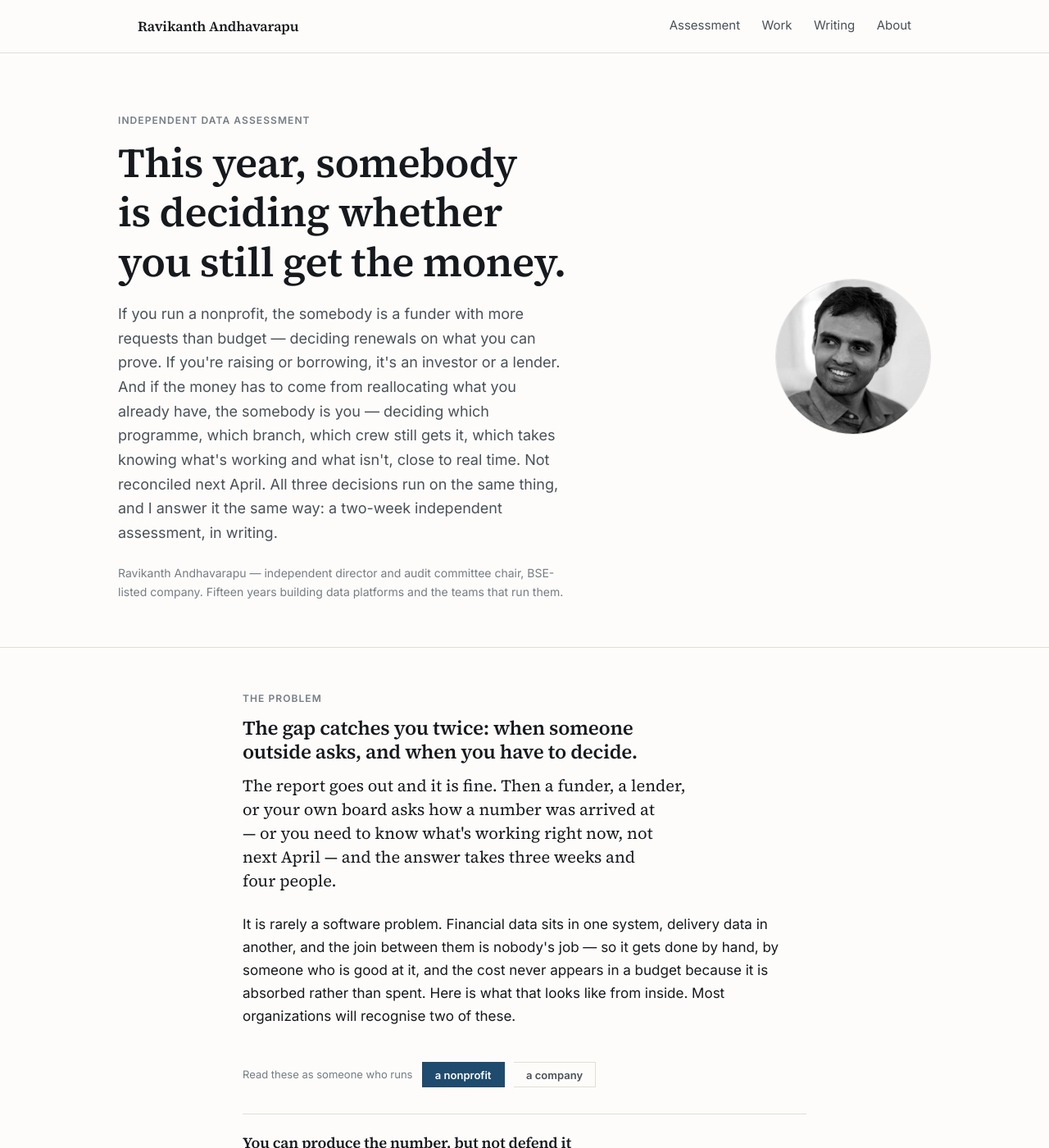
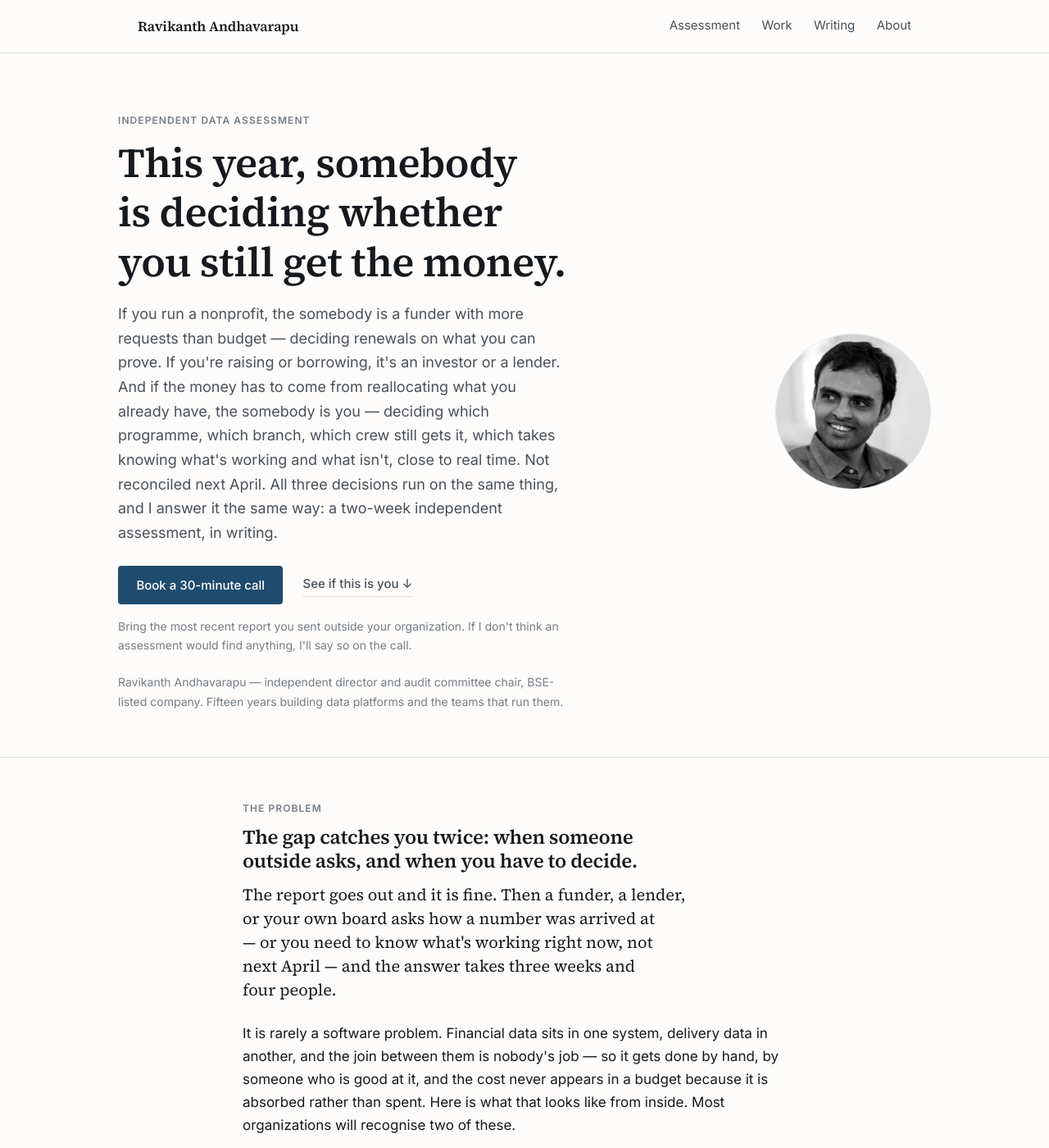
Before and after one commit to helloravi/helloravi.github.io, a Jekyll site: the page built from index.html, in a window 1280 px wide and 1400 px high. Shown: the whole window at 82% size. Built offline with Jekyll 4.4.1, drawn with Linux system fonts in a browser that asks for light colours; some of the changed text lies outside the part shown.

Commit message:
Point every ask at the booking link and add the trigger-moments section
Adds a hero button pair (book / see if this is you), unifies the three
competing CTAs onto cal.com/helloravi/30min with email as the quieter
alternative, adds a 'when people call me' section listing the five
trigger events from the buyer research, and rewrites the closing
section around the actual ask: thirty minutes, bring one report.

```diff
--- a/_config.yml
+++ b/_config.yml
@@ -1,6 +1,7 @@
 # Site settings
 title: Ravikanth Andhavarapu
 email: ravi@helloravi.com
+booking_url: https://cal.com/helloravi/30min
 description: >
   Independent assessment of whether an organization's data can prove what it
   actually did. Ravikanth Andhavarapu — independent director and audit committee
--- a/css/main.scss
+++ b/css/main.scss
@@ -305,6 +305,70 @@
 }
 
 .cta:hover { background: var(--accent-lit); color: #fff; }
+
+/* Primary + secondary pair, used in the hero and at each ask */
+.hero-actions {
+  display: flex;
+  flex-wrap: wrap;
+  align-items: center;
+  gap: 1.5rem;
+  margin: 1.6rem 0 0;
+}
+
+.cta-secondary {
+  font-family: var(--sans);
+  font-size: 0.9375rem;
+  font-weight: 500;
+  color: var(--ink-soft);
+  text-decoration: none;
+  border-bottom: 1px solid var(--rule);
+  padding-bottom: 2px;
+  transition: color 0.15s ease, border-color 0.15s ease;
+}
+
+.cta-secondary:hover {
+  color: var(--accent);
+  border-bottom-color: var(--accent);
+}
+
+.cta-note {
+  font-family: var(--sans);
+  font-size: 0.875rem;
+  color: var(--ink-faint);
+  max-width: 34rem;
+  margin: 0.9rem 0 0;
+}
+
+/* Trigger moments — the list that lets a reader date their own problem */
+.triggers {
+  list-style: none;
+  padding: 0;
+  margin: 1.75rem 0;
+  border-top: 1px solid var(--rule);
+}
+
+.triggers > li {
+  border-bottom: 1px solid var(--rule);
+  padding: 0.95rem 0 0.95rem 1.5rem;
+  position: relative;
+  color: var(--ink-soft);
+}
+
+.triggers > li::before {
+  content: "";
+  position: absolute;
+  left: 0;
+  top: 1.45rem;
+  width: 6px;
+  height: 6px;
+  border-radius: 50%;
+  background: var(--accent);
+}
+
+.triggers strong {
+  color: var(--ink);
+  font-weight: 600;
+}
 
 /* Numbered criteria / feature list */
 .criteria {
--- a/index.html
+++ b/index.html
@@ -18,6 +18,16 @@
         reconciled next April. All three decisions run on the same thing, and I
         answer it the same way: a two-week independent assessment, in writing.
       </p>
+      <p class="hero-actions">
+        <a class="cta" href="{{ site.booking_url }}">Book a 30-minute call</a>
+        <a class="cta-secondary" href="#the-problem">See if this is you ↓</a>
+      </p>
+
+      <p class="cta-note">
+        Bring the most recent report you sent outside your organization. If I
+        don't think an assessment would find anything, I'll say so on the call.
+      </p>
+
       <p class="byline">
         Ravikanth Andhavarapu — independent director and audit committee chair,
         BSE-listed company. Fifteen years building data platforms and the teams
@@ -28,7 +38,7 @@
   </div>
 </section>
 
-<section class="home-section">
+<section class="home-section" id="the-problem">
   <div class="inner">
     <p class="eyebrow">The problem</p>
     <h2>The gap catches you twice: when someone outside asks, and when you have to decide.</h2>
@@ -191,7 +201,10 @@
       plainly if it isn't.
     </p>
 
-    <p><a class="cta" href="mailto:{{ site.email }}">Tell me which one it was →</a></p>
+    <p class="hero-actions">
+      <a class="cta" href="{{ site.booking_url }}">Book a 30-minute call</a>
+      <a class="cta-secondary" href="mailto:{{ site.email }}">Or write to me first</a>
+    </p>
   </div>
 </section>
 
@@ -280,6 +293,41 @@
 
 <section class="home-section">
   <div class="inner">
+    <p class="eyebrow">When people call me</p>
+    <h2>Almost always within a month of one of these.</h2>
+
+    <p class="deck">
+      The gap is always there. What changes is that somebody new acquires the right
+      to ask about it.
+    </p>
+
+    <ul class="triggers">
+      <li><strong>A government grant ended</strong> and you are replacing it with
+        several foundation grants — five reporting regimes where there was one.</li>
+      <li><strong>You signed an outcome-contingent contract</strong> — value-based
+        care, a Medicaid line, a placement-rate condition. Revenue now depends on
+        numbers you have never had to defend.</li>
+      <li><strong>An acquisition closed</strong> and the two companies' KPIs do not
+        reconcile, because each arrived with its own chart of accounts.</li>
+      <li><strong>A sale process or a credit-line renewal is starting</strong> and
+        diligence is about to go through your numbers line by line.</li>
+      <li><strong>A new CFO arrived</strong> and is asking where each figure comes
+        from — which nobody has been asked in years.</li>
+    </ul>
+
+    <p>
+      If one of those has happened, or is about to, the two weeks are worth
+      spending now rather than during the scrutiny.
+    </p>
+
+    <p class="hero-actions">
+      <a class="cta" href="{{ site.booking_url }}">Book a 30-minute call</a>
+    </p>
+  </div>
+</section>
+
+<section class="home-section tinted">
+  <div class="inner">
     <p class="eyebrow">Who this is for</p>
     <h2>Organizations between $5M and $50M.</h2>
 
@@ -306,7 +354,7 @@
   </div>
 </section>
 
-<section class="home-section tinted">
+<section class="home-section">
   <div class="inner">
     <p class="eyebrow">Recent work</p>
     <h2>800 nonprofit filings, read end to end.</h2>
@@ -336,17 +384,22 @@
   </div>
 </section>
 
-<section class="home-section">
+<section class="home-section tinted">
   <div class="inner">
     <p class="eyebrow">Next step</p>
-    <h2>Tell me what you are trying to prove, and to whom.</h2>
+    <h2>Thirty minutes, and bring one report.</h2>
 
     <p class="deck">
-      A paragraph is enough to start. I answer everything, and I will say plainly if
-      I don't think an assessment would find anything worth the time.
+      The most recent thing you sent outside the organization — a grant report, a
+      board pack, a lender update. We go through where its numbers came from. By
+      the end of the call you will know whether an assessment would find anything,
+      and if it wouldn't, I will say so rather than sell you one.
     </p>
 
-    <p><a class="cta" href="mailto:{{ site.email }}">{{ site.email }}</a></p>
+    <p class="hero-actions">
+      <a class="cta" href="{{ site.booking_url }}">Book a 30-minute call</a>
+      <a class="cta-secondary" href="mailto:{{ site.email }}">{{ site.email }}</a>
+    </p>
 
     <p style="margin-top:2rem">
       More: <a href="{{ site.baseurl }}/assessment/">the assessment I offer</a> ·
```
